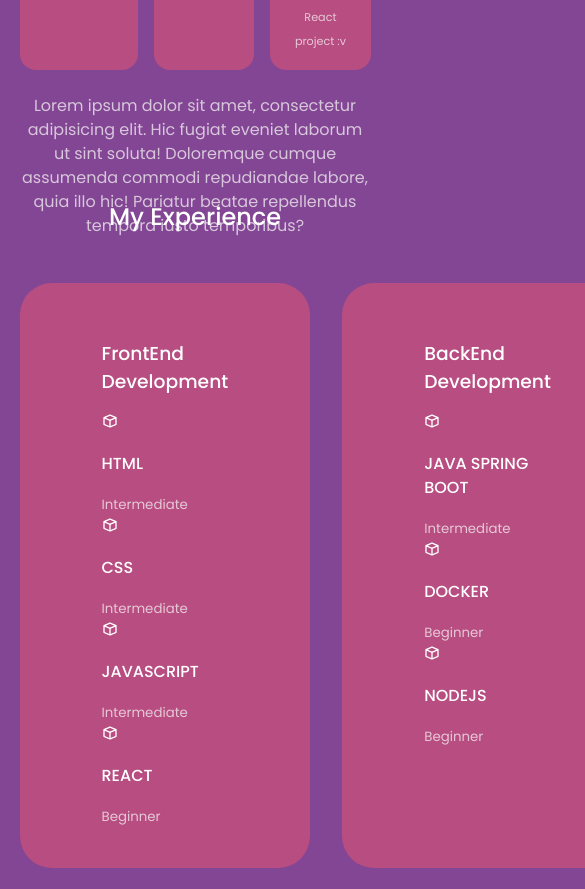
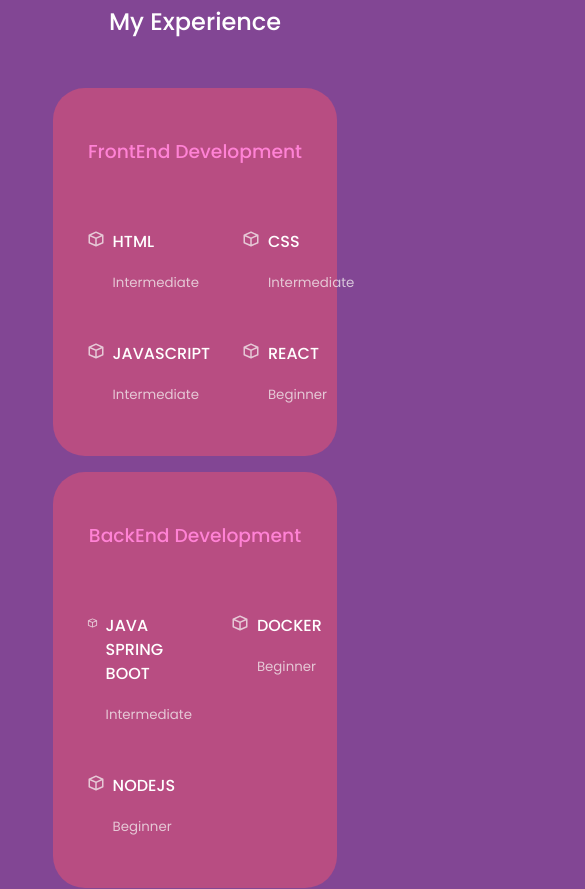
Before and after one commit to onbao165/portfolio-web-react, a React (Create React App) app: page / in a window 390 px wide. Shown: the part 1480-2369 px from the top of the page, 585 px wide, since content can reach past the window. Built offline with nearby package versions, Linux system fonts and the light colour scheme.

Commit message:
experience css responsive

```diff
--- a/src/assets/style.css
+++ b/src/assets/style.css
@@ -58,7 +58,6 @@ h1{
 section{
     margin-top: 6rem;
     /* spacing between sections */
-    height: 80vh;
 }
 section > h2, section > h5{
     text-align: center;
--- a/src/components/About/about.css
+++ b/src/components/About/about.css
@@ -54,7 +54,7 @@
     color: var(--color-light);
 }
 .about_content p{
-    margin: 2rem 0 2.6rem;
+    margin: 2rem 0 2rem;
     color: var(--color-light);
 }
 /* ===========MEDIA QUERIES=========== */
--- a/src/components/Experience/Experience.jsx
+++ b/src/components/Experience/Experience.jsx
@@ -11,24 +11,32 @@ const Experience = () => {
           <h3>FrontEnd Development</h3>
           <div className="experience_content">
             <article className="experience_details">
-              <BiCube />
+              <BiCube className="experience_details_icon"/>
+              <div>
                 <h4>HTML</h4>
                 <small className="text-light">Intermediate</small>
+              </div>
             </article>
             <article className="experience_details">
-              <BiCube />
+              <BiCube className="experience_details_icon"/>
+              <div>
                 <h4>CSS</h4>
                 <small className="text-light">Intermediate</small>
+              </div>
             </article>
             <article className="experience_details">
-              <BiCube />
+              <BiCube className="experience_details_icon"/>
+              <div>
                 <h4>JAVASCRIPT</h4>
                 <small className="text-light">Intermediate</small>
+              </div>
             </article>
             <article className="experience_details">
-              <BiCube />
+              <BiCube className="experience_details_icon"/>
+              <div>
                 <h4>REACT</h4>
                 <small className="text-light">Beginner</small>
+              </div>
             </article>
           </div>
         </div>
@@ -37,19 +45,25 @@ const Experience = () => {
           <h3>BackEnd Development</h3>
           <div className="experience_content">
             <article className="experience_details">
-              <BiCube />
+              <BiCube className="experience_details_icon"/>
+              <div>
                 <h4>JAVA SPRING BOOT</h4>
                 <small className="text-light">Intermediate</small>
+              </div>
             </article>
             <article className="experience_details">
-              <BiCube />
+              <BiCube className="experience_details_icon"/>
+              <div>
                 <h4>DOCKER</h4>
                 <small className="text-light">Beginner</small>
+              </div>
             </article>
             <article className="experience_details">
-              <BiCube />
+              <BiCube className="experience_details_icon"/>
+              <div>
                 <h4>NODEJS</h4>
                 <small className="text-light">Beginner</small>
+              </div>
             </article>
           </div>
         </div>
--- a/src/components/Experience/experience.css
+++ b/src/components/Experience/experience.css
@@ -7,10 +7,59 @@
     background: var(--color-bg-variant);
     border-radius: 2rem;
     border: 2px solid transparent;
-    padding: 2.4rem 5rem;
+    padding: 2rem 4rem;
 }
 .experience_container > div:hover{
     background: transparent;
     border-color: var(--color-primary-variant);
     cursor:default;
 }
+.experience_container> div h3{
+    text-align: center;
+    margin-bottom: 2rem;
+    color: var(--color-primary);
+}
+.experience_content{
+    display: grid;
+    grid-template-columns: 1fr 1fr;
+    row-gap: 2rem;
+}
+.experience_details{
+    display: flex;
+    gap: 0.5rem;
+}
+.experience_details_icon{
+    margin-top: 1rem;
+    color: var(--color-light);
+    font-size: large;
+}
+/* ===========MEDIA QUERIES=========== */
+/* for tablets */
+@media screen and (max-width: 1024px){
+    .experience_container{
+        grid-template-columns: 1fr;
+    }
+    .experience_container > div{
+        width: 80%;
+        margin: 0 auto;
+        padding: 2rem 0rem;
+    }
+    .experience_content{
+        padding: 2rem;
+    }
+    .experience_details{
+        padding: 0 2rem;
+    }
+}
+/* for mobile */
+@media screen and (max-width:600px){
+    .experience_container{
+        gap: 1rem;
+    }
+    .experience_content{
+        padding: 1rem;
+    }
+    .experience_details{
+        padding: 0 1rem;
+    }
+}
--- a/src/components/Header/header.css
+++ b/src/components/Header/header.css
@@ -1,9 +1,9 @@
 header{
-    height: 100vh;
     padding-top: 2rem;
     overflow: hidden;
 }
 .header_container{
+    height: 100vh;
     text-align: center;
     height: 100%;
     position: relative;
@@ -58,13 +58,13 @@ header{
 /* for tablets */
 @media screen and (max-width: 1024px){
     .header_container{
-        height: 86vh;
+        height: 60vh;
     }
 }
 /* for mobile */
 @media screen and (max-width:600px){
     .header_container{
-        height: 100vh;
+        height: 60vh;
     }
     .header_socials{
         display:none;
```
Lines whose indentation alone changed are shown as unchanged.
